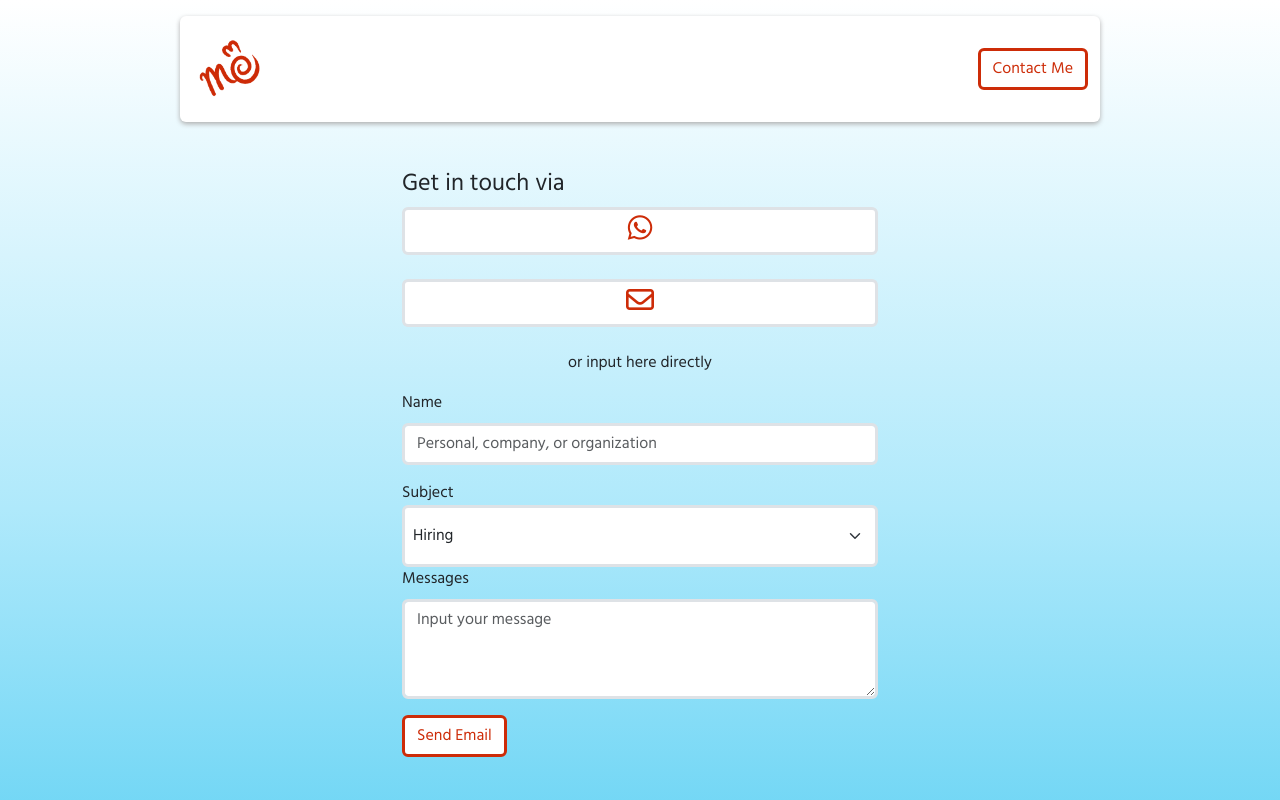
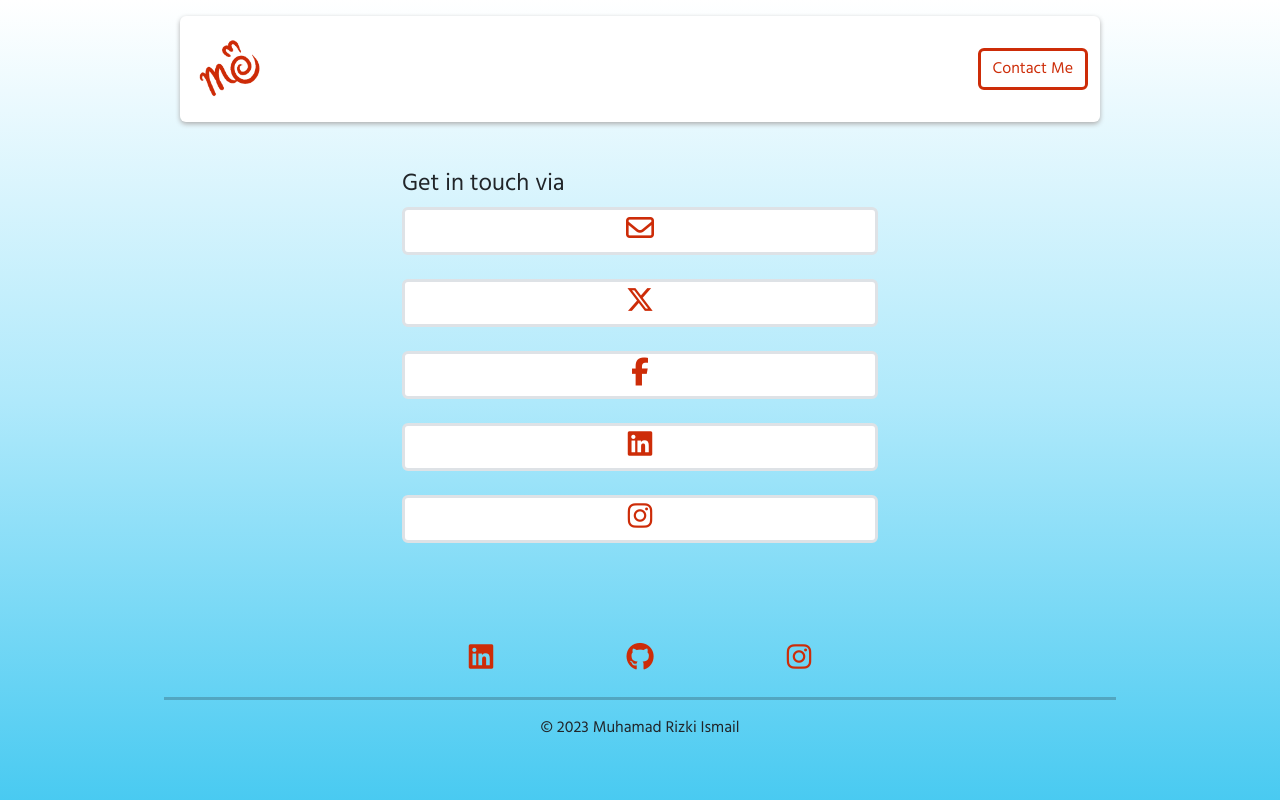
Before and after one commit to rizkiismail9a/rizki-ismail-page, a Vue app: page /contact-me in a window 1280 px wide. Shown: the top 800 px of the page. Built offline with nearby package versions, Linux system fonts and the light colour scheme.

Commit message:
refactor: remove form in get in touch section

```diff
--- a/src/views/contactMePage.vue
+++ b/src/views/contactMePage.vue
@@ -4,62 +4,45 @@
     <div class="contact__title container w-50 m-auto p-0">
       <h4>Get in touch via</h4>
       <div class="contact__link">
-        <a href="https://wa.me/6281915124888" target="__blank" class="btn btn-primary font-red fs-3 mb-4 d-block border text-center p-0 rounded"><i class="fa-brands fa-whatsapp m-0"></i></a>
-        <a href="mailto:muhamadrizkiismail9a@gmail.com" class="btn btn-primary font-red fs-3 mb-4 d-block border text-center p-0 rounded"><i class="fa-regular fa-envelope m-0"></i></a>
-        <p class="text-center">or input here directly</p>
+        <a
+          href="mailto:muhamadrizkiismail9a@gmail.com"
+          class="btn btn-primary font-red fs-3 mb-4 d-block border text-center p-0 rounded"
+          ><i class="fa-regular fa-envelope m-0"></i
+        ></a>
+        <a
+          href="https://x.com/senimentari_"
+          class="btn btn-primary font-red fs-3 mb-4 d-block border text-center p-0 rounded"
+          ><i class="fa-brands fa-x-twitter m-0"></i>
+        </a>
+        <a
+          href="https://web.facebook.com/MentariElephant/"
+          class="btn btn-primary font-red fs-3 mb-4 d-block border text-center p-0 rounded"
+          ><i class="fa-brands fa-facebook-f m-0"></i>
+        </a>
+        <a
+          href="https://www.linkedin.com/in/muhamad-rizki-ismail-033a7a269"
+          class="btn btn-primary font-red fs-3 mb-4 d-block border text-center p-0 rounded"
+          ><i class="fa-brands fa-linkedin"></i>
+        </a>
+        <a
+          href="https://instagram.com/senimentari_?igshid=MzNlNGNkZWQ4Mg=="
+          class="btn btn-primary font-red fs-3 mb-4 d-block border text-center p-0 rounded"
+          ><i class="fa-brands fa-instagram"></i>
+        </a>
       </div>
     </div>
-    <div class="alert container max-width m-auto" v-if="empty === true">
-      <div class="alert alert-danger w-50 text-center m-auto my-0" role="alert">name, subject, and/or messages can't be empty</div>
-    </div>
-    <form @submit.prevent="sendMail()" class="w-50 m-auto mb-5">
-      <div class="mb-3">
-        <label for="identity" class="form-label">Name</label>
-        <input type="text" class="form-control" id="identity" aria-describedby="emailHelp" placeholder="Personal, company, or organization" />
-      </div>
-      <label for="subject">Subject</label>
-      <div class="form-floating">
-        <select class="form-select p-2" id="subject" aria-label="Floating label select example">
-          <option value="Hiring">Hiring</option>
-          <option value="Order Komisi">Commission Order</option>
-          <option value="Invitation">Invitation</option>
-        </select>
-      </div>
-      <div class="mb-3">
-        <label for="pesan" class="form-label">Messages</label>
-        <textarea class="form-control" placeholder="Input your message" id="pesan" style="height: 100px"></textarea>
-      </div>
-      <button type="submit" class="btn btn-primary">Send Email</button>
-    </form>
   </div>
 </template>
 
 <script>
 import NavBar from "@/components/NavBar.vue";
 export default {
-  data() {
-    return { empty: false };
-  },
+  data() {},
   name: "contact-me",
   components: {
     NavBar,
   },
-  methods: {
-    sendMail() {
-      const identity = document.getElementById("identity").value;
-      const subject = document.getElementById("subject").value;
-      const message = document.getElementById("pesan").value;
-      const email = "muhamadrizkiismail9a@gmail.com";
-      if (identity === "" || subject === "" || message === "") {
-        this.empty = true;
-      } else {
-        this.empty = false;
-        const a = document.createElement("a");
-        a.href = `mailto:${email}?subject=${subject}&body=${message}`;
-        a.click();
-      }
-    },
-  },
+  methods: {},
 };
 </script>
 <style scoped>
```
